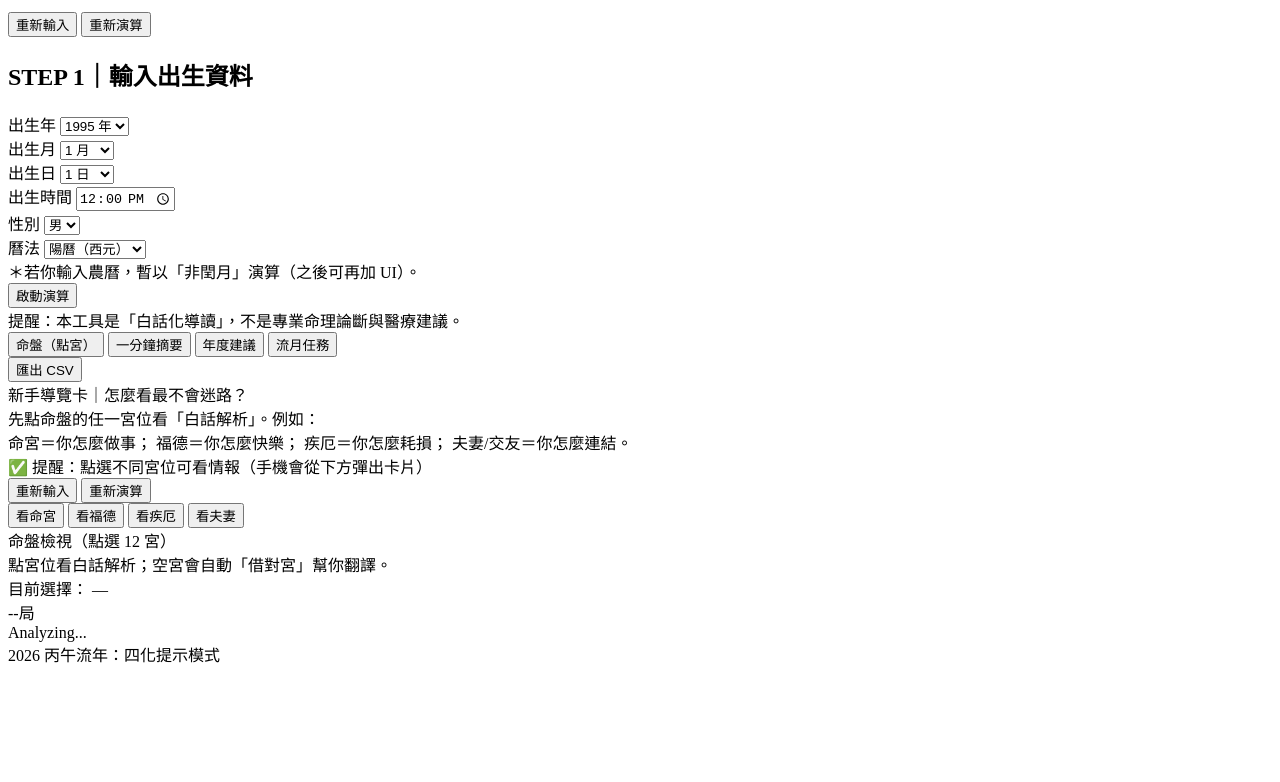
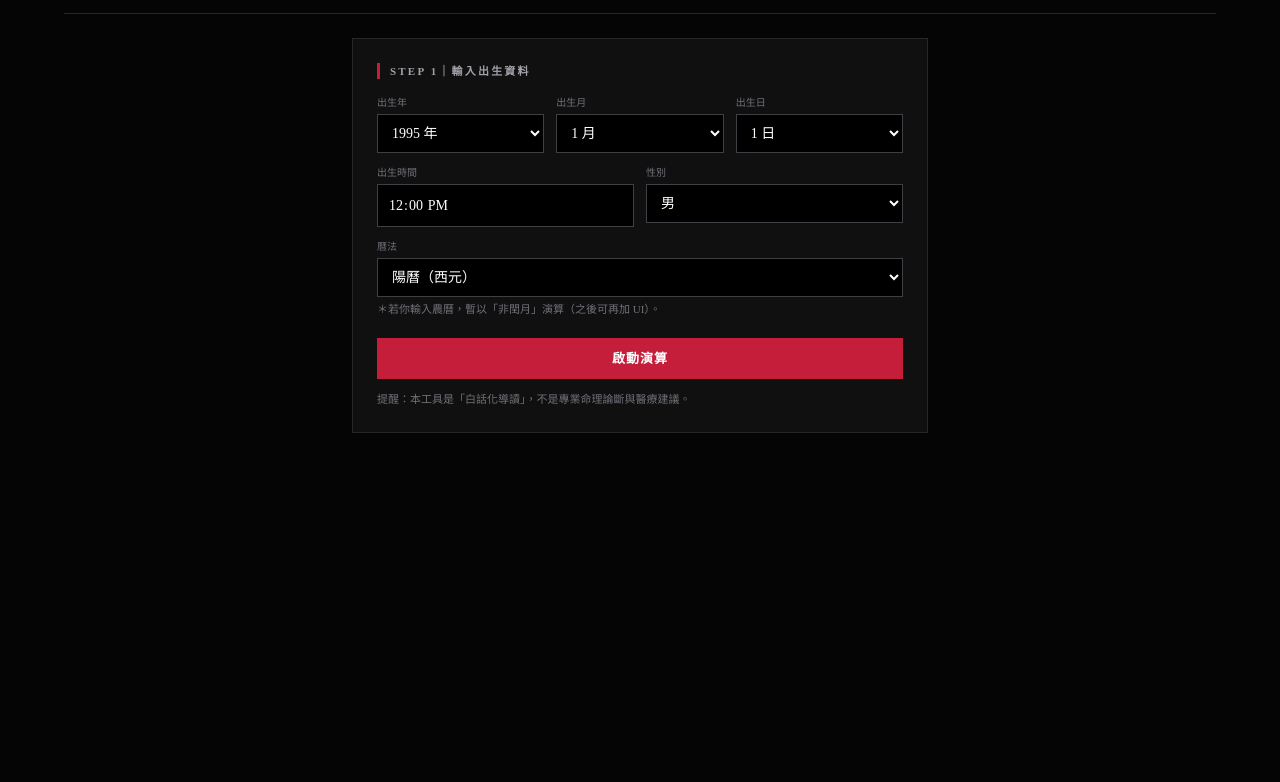
Before and after one commit to billeetw/strategic-map, a website built with Vite: page index.html in a window 1280 px wide. Shown: the part 134-916 px from the top of the page. After the commit the page ends 800 px from the top, so only its background shows below. Built offline with nearby package versions, Linux system fonts and the light colour scheme.

Commit message:
Update style.css

```diff
--- a/src/style.css
+++ b/src/style.css
@@ -1,247 +1,278 @@
-<!doctype html>
-<html lang="zh-TW">
-  <head>
-    <meta charset="UTF-8" />
-    <meta name="viewport" content="width=device-width,initial-scale=1" />
-    <title>紫微戰略地圖｜2026</title>
-  </head>
+@import "tailwindcss";
+@import url("https://fonts.googleapis.com/css2?family=Noto+Serif+TC:wght@400;700;900&display=swap");
 
-  <body>
-    <!-- Top Bar -->
-    <div class="top-bar">
-      📢 <strong>紫微戰略地圖</strong>｜用白話把命盤變成 2026 行動策略
-    </div>
+:root{
+  --ukg-red:#C41E3A;
+  --gold:#D4AF37;
+  --bg:#050505;
+}
 
-    <main class="wrap">
-      <header class="max-w-6xl mx-auto mb-6 border-b border-zinc-800 pb-4 flex items-end justify-between gap-3">
-        <div>
-          <h1 class="text-2xl sm:text-3xl font-black tracking-widest uppercase text-red-600">Ziwei Strategic Map</h1>
-          <p class="text-[10px] text-zinc-500 uppercase tracking-[0.35em] mt-1">
-            Akashic Engine v9.1 · Public Edition
-          </p>
-        </div>
+/* Base */
+html,body{ height:100%; }
+body{
+  background:var(--bg);
+  color:#fff;
+  font-family:"Noto Serif TC", serif;
+  margin:0;
+  overflow-x:hidden;
+}
 
-        <div class="hidden sm:flex gap-2">
-          <button id="btn-reset" onclick="resetToInput()" class="btn btn-ghost hidden">重新輸入</button>
-          <button id="btn-recalc" onclick="deployTacticalMap()" class="btn btn-ghost hidden">重新演算</button>
-        </div>
-      </header>
+.wrap{
+  padding: 16px;
+}
+@media (min-width: 768px){
+  .wrap{ padding: 28px; }
+}
 
-      <div id="error-box" class="hidden max-w-6xl mx-auto mb-4 p-3 border border-red-900 bg-red-950/30 text-red-200 text-sm"></div>
+.top-bar{
+  background: linear-gradient(90deg,#1a1a1a 0%, #C41E3A 100%);
+  color:white;
+  padding: 12px;
+  text-align:center;
+  font-size: 0.9rem;
+  border-bottom: 2px solid var(--gold);
+  position: sticky;
+  top: 0;
+  z-index: 1000;
+}
 
-      <!-- Input -->
-      <section id="input-section" class="max-w-xl mx-auto card p-5 sm:p-6">
-        <h2 class="section-title">STEP 1｜輸入出生資料</h2>
+.card{
+  background: rgba(20,20,20,0.75);
+  border: 1px solid rgb(39 39 42);
+  backdrop-filter: blur(8px);
+}
 
-        <!-- DOB dropdowns (mobile friendly) -->
-        <div class="grid grid-cols-3 gap-3 mt-4">
-          <div>
-            <label class="label">出生年</label>
-            <select id="dob-year" class="input"></select>
-          </div>
-          <div>
-            <label class="label">出生月</label>
-            <select id="dob-month" class="input"></select>
-          </div>
-          <div>
-            <label class="label">出生日</label>
-            <select id="dob-day" class="input"></select>
-          </div>
-        </div>
+.label{
+  display:block;
+  font-size: 10px;
+  color: rgb(113 113 122);
+  margin-bottom: 4px;
+}
 
-        <div class="grid grid-cols-2 gap-3 mt-3">
-          <div>
-            <label class="label">出生時間</label>
-            <input type="time" id="tob" value="12:00" class="input w-full" />
-          </div>
-          <div>
-            <label class="label">性別</label>
-            <select id="gender" class="input w-full">
-              <option value="male" selected>男</option>
-              <option value="female">女</option>
-            </select>
-          </div>
-        </div>
+.help{
+  font-size: 11px;
+  color: rgb(113 113 122);
+}
 
-        <div class="grid grid-cols-1 gap-3 mt-3">
-          <div>
-            <label class="label">曆法</label>
-            <select id="calendar" class="input w-full">
-              <option value="gregorian" selected>陽曆（西元）</option>
-              <option value="lunar">農曆</option>
-            </select>
-            <div class="help mt-1">＊若你輸入農曆，暫以「非閏月」演算（之後可再加 UI）。</div>
-          </div>
-        </div>
+.input{
+  width:100%;
+  background:#000 !important;
+  border: 1px solid rgb(63 63 70) !important;
+  color:#fff !important;
+  font-size: 14px;
+  padding: 10px 10px;
+}
 
-        <button onclick="deployTacticalMap()" class="btn btn-primary w-full mt-5">
-          啟動演算
-        </button>
+.btn{
+  border:1px solid rgb(63 63 70);
+  background: rgba(0,0,0,0.35);
+  padding: 10px 14px;
+  font-weight: 800;
+  font-size: 13px;
+  letter-spacing: .08em;
+}
+.btn:hover{ background: rgba(255,255,255,0.06); }
 
-        <div class="help mt-3">
-          提醒：本工具是「白話化導讀」，不是專業命理論斷與醫療建議。
-        </div>
-      </section>
+.btn-ghost{
+  border-color: rgb(63 63 70);
+  color: rgb(228 228 231);
+}
 
-      <!-- Result -->
-      <section id="result-section" class="hidden max-w-6xl mx-auto pb-24 sm:pb-10">
-        <!-- Desktop sticky nav -->
-        <div class="hidden sm:block sticky top-[52px] z-40 mt-2">
-          <div class="nav-bar">
-            <button class="nav-btn is-active" data-nav="sec-chart">命盤（點宮）</button>
-            <button class="nav-btn" data-nav="sec-summary">一分鐘摘要</button>
-            <button class="nav-btn" data-nav="sec-year">年度建議</button>
-            <button class="nav-btn" data-nav="sec-month">流月任務</button>
+.btn-primary{
+  background: var(--ukg-red);
+  border-color: var(--ukg-red);
+  color:white;
+}
+.btn-primary:hover{ filter: brightness(1.05); }
 
-            <div class="ml-auto flex gap-2">
-              <button onclick="exportCSV()" class="nav-btn nav-btn-accent">匯出 CSV</button>
-            </div>
-          </div>
-        </div>
+.chip{
+  border:1px solid rgb(63 63 70);
+  background: rgba(0,0,0,0.35);
+  padding: 8px 10px;
+  font-size: 12px;
+  font-weight: 800;
+  color: rgb(228 228 231);
+}
+.chip:hover{ background: rgba(255,255,255,0.06); }
 
-        <!-- Guide / onboarding card -->
-        <div class="card p-4 sm:p-5 mt-4">
-          <div class="flex items-start justify-between gap-3">
-            <div>
-              <div class="text-sm sm:text-base font-black text-zinc-100">新手導覽卡｜怎麼看最不會迷路？</div>
-              <div class="text-[12px] sm:text-[13px] text-zinc-400 mt-2 leading-relaxed">
-                先點命盤的任一宮位看「白話解析」。例如：<br class="hidden sm:block" />
-                <span class="text-zinc-300">命宮</span>＝你怎麼做事；
-                <span class="text-zinc-300">福德</span>＝你怎麼快樂；
-                <span class="text-zinc-300">疾厄</span>＝你怎麼耗損；
-                <span class="text-zinc-300">夫妻/交友</span>＝你怎麼連結。
-              </div>
-              <div class="help mt-2">
-                ✅ 提醒：點選不同宮位可看情報（手機會從下方彈出卡片）
-              </div>
-            </div>
+.section-anchor{ scroll-margin-top: 120px; }
 
-            <div class="hidden sm:flex gap-2 shrink-0">
-              <button class="btn btn-ghost" onclick="resetToInput()">重新輸入</button>
-              <button class="btn btn-ghost" onclick="deployTacticalMap()">重新演算</button>
-            </div>
-          </div>
+.section-title{
+  font-size: 11px;
+  font-weight: 900;
+  color: rgb(161 161 170);
+  border-left: 3px solid var(--ukg-red);
+  padding-left: 10px;
+  letter-spacing: .2em;
+  text-transform: uppercase;
+}
 
-          <div class="mt-3 flex flex-wrap gap-2">
-            <button class="chip" data-palace-key="命">看命宮</button>
-            <button class="chip" data-palace-key="福德">看福德</button>
-            <button class="chip" data-palace-key="疾厄">看疾厄</button>
-            <button class="chip" data-palace-key="夫妻">看夫妻</button>
-          </div>
-        </div>
+.section-head{
+  display:flex;
+  align-items:flex-end;
+  justify-content:space-between;
+  gap: 12px;
+  margin-bottom: 10px;
+}
+.section-h{
+  font-size: 15px;
+  font-weight: 900;
+  color: rgb(244 244 245);
+}
+.section-sub{
+  font-size: 12px;
+  color: rgb(161 161 170);
+  margin-top: 2px;
+}
 
-        <!-- SECTION: Chart -->
-        <section id="sec-chart" class="section-anchor mt-6">
-          <div class="section-head">
-            <div>
-              <div class="section-h">命盤檢視（點選 12 宮）</div>
-              <div class="section-sub">點宮位看白話解析；空宮會自動「借對宮」幫你翻譯。</div>
-            </div>
-            <div class="text-[11px] text-zinc-500">
-              <span class="inline-block">目前選擇：</span>
-              <span id="selected-palace-name" class="text-zinc-300 font-bold">—</span>
-            </div>
-          </div>
+/* Nav */
+.nav-bar{
+  display:flex;
+  gap: 8px;
+  align-items:center;
+  padding: 10px;
+  border: 1px solid rgb(39 39 42);
+  background: rgba(0,0,0,0.55);
+  backdrop-filter: blur(10px);
+}
 
-          <div class="grid lg:grid-cols-2 gap-4">
-            <!-- chart -->
-            <div class="card p-3 sm:p-4">
-              <div class="chart-grid" id="map-root">
-                <div class="center-hole text-center">
-                  <div id="bureau-text" class="text-[#D4AF37] font-black text-2xl sm:text-3xl">--局</div>
-                  <div id="destiny-text" class="text-zinc-500 text-[10px] mt-2 font-mono uppercase">Analyzing...</div>
-                  <div class="mt-4 px-3 py-1 bg-zinc-900 border border-zinc-700 text-zinc-400 text-[9px] font-bold">
-                    2026 丙午流年：四化提示模式
-                  </div>
-                </div>
-                <svg id="svg-overlay"></svg>
-              </div>
-            </div>
+.nav-btn{
+  border: 1px solid rgb(63 63 70);
+  background: rgba(0,0,0,0.35);
+  padding: 10px 12px;
+  font-size: 12px;
+  font-weight: 900;
+  color: rgb(228 228 231);
+  letter-spacing: .08em;
+  transition: .15s;
+}
+.nav-btn:hover{ background: rgba(255,255,255,0.06); }
+.nav-btn.is-active{
+  border-color: var(--gold);
+  color: var(--gold);
+  box-shadow: 0 0 0 1px rgba(212,175,55,.25) inset;
+}
+.nav-btn-accent{
+  border-color: var(--ukg-red);
+  color: white;
+  background: rgba(196,30,58,.25);
+}
+.nav-btn-accent:hover{ background: rgba(196,30,58,.35); }
 
-            <!-- palace info -->
-            <div class="card p-4 sm:p-5">
-              <div class="section-h">宮位情報</div>
-              <div class="section-sub mb-3">點選任一宮位查看解析（手機會彈出卡片）。</div>
-              <div id="palace-detail" class="text-sm"></div>
-            </div>
-          </div>
-        </section>
+.nav-btn-mobile{
+  padding: 12px 8px;
+  font-size: 12px;
+}
 
-        <!-- SECTION: Summary -->
-        <section id="sec-summary" class="section-anchor mt-8">
-          <div class="section-head">
-            <div>
-              <div class="section-h">命格一分鐘摘要（人生/性格）</div>
-              <div class="section-sub">把術語翻成你聽得懂的「人設＋行動提示」。</div>
-            </div>
-            <div class="flex gap-2">
-              <button onclick="exportCSV()" class="btn btn-primary">匯出 CSV</button>
-            </div>
-          </div>
+/* Chart grid */
+.chart-grid{
+  display:grid;
+  grid-template-columns: repeat(4, 1fr);
+  grid-template-rows: repeat(4, 1fr);
+  gap: 4px;
+  aspect-ratio: 1 / 1;
+  width: 100%;
+  max-width: 820px;
+  margin: 0 auto;
+  position: relative;
+}
 
-          <div class="card p-4 sm:p-5">
-            <div id="profile-summary" class="text-[13px] sm:text-[14px] leading-relaxed text-zinc-200">
-              請先啟動演算。
-            </div>
-          </div>
-        </section>
+/* 12 palaces positions */
+.p-寅 { grid-area: 4 / 1; } .p-卯 { grid-area: 3 / 1; } .p-辰 { grid-area: 2 / 1; } .p-巳 { grid-area: 1 / 1; }
+.p-午 { grid-area: 1 / 2; } .p-未 { grid-area: 1 / 3; } .p-申 { grid-area: 1 / 4; } .p-酉 { grid-area: 2 / 4; }
+.p-戌 { grid-area: 3 / 4; } .p-亥 { grid-area: 4 / 4; } .p-子 { grid-area: 4 / 3; } .p-丑 { grid-area: 4 / 2; }
 
-        <!-- SECTION: Annual -->
-        <section id="sec-year" class="section-anchor mt-8">
-          <div class="section-head">
-            <div>
-              <div class="section-h">年度核心戰略建議</div>
-              <div class="section-sub">用四化把「今年哪裡順、哪裡卡」講清楚。</div>
-            </div>
-          </div>
+.palace{
+  border: 1px solid #333;
+  padding: 8px;
+  background: rgba(15, 15, 15, 0.95);
+  position: relative;
+  min-height: 108px;
+  display:flex;
+  flex-direction: column;
+  transition: 0.2s;
+  z-index: 10;
+}
+.palace:hover{ background: rgba(25, 25, 25, 0.95); }
+.palace.is-selected{
+  outline: 2px solid rgba(212,175,55,.85);
+  outline-offset: 1px;
+  box-shadow: 0 0 0 1px rgba(212,175,55,.25) inset;
+}
+.is-nominal{ border: 2px solid var(--gold) !important; }
 
-          <div class="card p-4 sm:p-5">
-            <div id="aphorism-text" class="text-[13px] sm:text-[14px] leading-relaxed text-zinc-200"></div>
-          </div>
-        </section>
+.center-hole{
+  grid-area: 2 / 2 / 4 / 4;
+  background: radial-gradient(circle, #1a1a1a 0%, #050505 100%);
+  border: 1px solid #222;
+  display:flex;
+  flex-direction: column;
+  justify-content:center;
+  align-items:center;
+  z-index: 5;
+}
 
-        <!-- SECTION: Monthly -->
-        <section id="sec-month" class="section-anchor mt-8">
-          <div class="section-head">
-            <div>
-              <div class="section-h">2026 流月建議（任務清單）</div>
-              <div class="section-sub">每月一句話：進攻 / 防守 / 修煉 / 穩定。</div>
-            </div>
-            <button class="btn btn-ghost" onclick="scrollToTopQuests()">回頂部</button>
-          </div>
+.star-main{
+  color: var(--gold);
+  font-weight: 900;
+  font-size: 1.05rem;
+  writing-mode: vertical-rl;
+  line-height: 1;
+  margin: 0 1px;
+}
+.star-minor{
+  color: #9ca3af;
+  font-size: 0.72rem;
+  writing-mode: vertical-rl;
+  margin-right: 2px;
+}
+.hua-tag{
+  font-size: 0.6rem;
+  padding: 1px 2px;
+  border-radius: 2px;
+  color: #fff;
+  text-align: center;
+  writing-mode: horizontal-tb;
+  margin-top: 4px;
+}
+.hua-birth{ background: var(--ukg-red); }
+.hua-2026{ background: #1e40af; }
 
-          <div class="card p-4 sm:p-5">
-            <div id="quest-list" class="space-y-2"></div>
-          </div>
-        </section>
-      </section>
-    </main>
+.palace-label{
+  position:absolute;
+  top: 5px;
+  right: 5px;
+  font-size: 0.8rem;
+  font-weight: 900;
+  color: #666;
+}
+.meta-label{
+  position:absolute;
+  bottom: 5px;
+  left: 5px;
+  font-size: 0.65rem;
+  color: #444;
+}
+.age-label{
+  position:absolute;
+  bottom: 5px;
+  right: 5px;
+  font-size: 0.6rem;
+  color: #444;
+}
 
-    <!-- Mobile bottom nav -->
-    <div class="sm:hidden fixed bottom-0 left-0 right-0 z-50 border-t border-zinc-800 bg-black/80 backdrop-blur">
-      <div class="grid grid-cols-4 gap-1 p-2">
-        <button class="nav-btn nav-btn-mobile is-active" data-nav="sec-chart">命盤</button>
-        <button class="nav-btn nav-btn-mobile" data-nav="sec-summary">摘要</button>
-        <button class="nav-btn nav-btn-mobile" data-nav="sec-year">年度</button>
-        <button class="nav-btn nav-btn-mobile" data-nav="sec-month">流月</button>
-      </div>
-    </div>
+#svg-overlay{
+  position:absolute;
+  top:0; left:0;
+  pointer-events:none;
+  z-index:20;
+  width:100%; height:100%;
+}
 
-    <!-- Mobile Bottom Sheet -->
-    <div id="sheet-root" class="hidden fixed inset-0 z-[60] sm:hidden">
-      <div id="sheet-backdrop" class="absolute inset-0 bg-black/60"></div>
-      <div
-        id="sheet-panel"
-        class="absolute left-0 right-0 bottom-0 translate-y-full transition-transform duration-200 bg-zinc-950 border-t border-zinc-800 rounded-t-2xl"
-      >
-        <div class="p-4 flex items-center justify-between gap-3 border-b border-zinc-800">
-          <div id="sheet-title" class="font-black text-zinc-100">宮位解析</div>
-          <button id="sheet-close" class="btn btn-ghost !py-2 !px-3">關閉</button>
-        </div>
-        <div id="sheet-body" class="p-4 max-h-[70vh] overflow-y-auto"></div>
-      </div>
-    </div>
-
-    <script type="module" src="/src/main.js"></script>
-  </body>
-</html>
+/* Quest */
+.quest-item{
+  background: #111;
+  border-left: 3px solid var(--ukg-red);
+  padding: 10px;
+  font-size: 0.85rem;
+}
```
